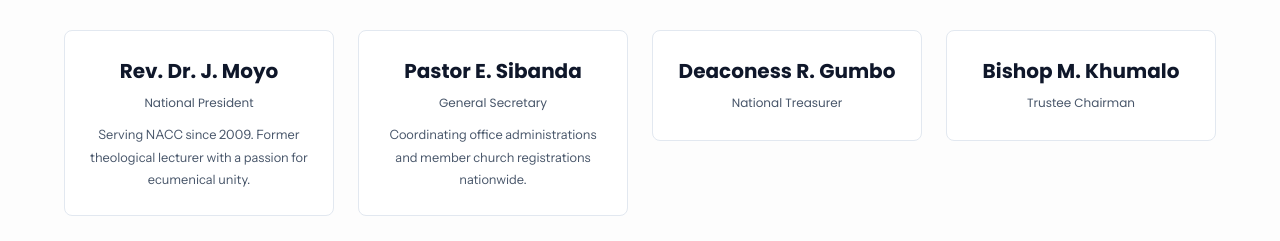
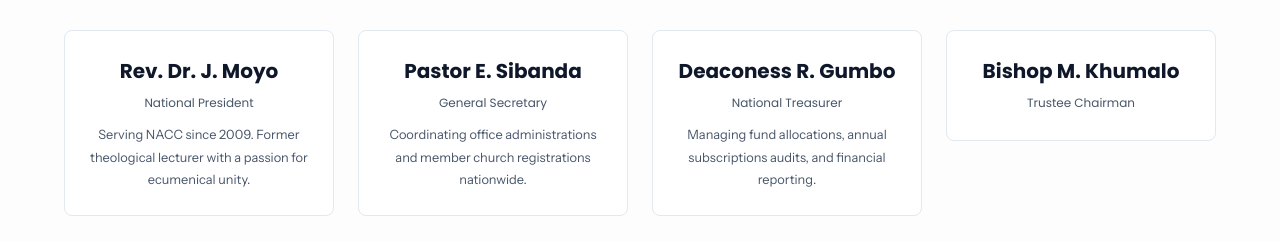
Before and after one commit to tonderaikawere/nacczw, a React (Vite) app: page /about in a window 1280 px wide. Shown: the part 1392-1633 px from the top of the page. Built offline with nearby package versions, Linux system fonts and the light colour scheme; a web font is replaced by a local one.

Commit message:
content: add biography details for National Treasurer Deaconess R. Gumbo

```diff
--- a/src/pages/About/About.tsx
+++ b/src/pages/About/About.tsx
@@ -67,6 +67,7 @@ const About: React.FC = () => {
               <Card sx={{ border: '1px solid #E2E8F0', boxShadow: 'none', textAlign: 'center', p: 3 }}>
                 <Typography variant="h6" sx={{ fontWeight: 700 }}>Deaconess R. Gumbo</Typography>
                 <Typography variant="caption" color="text.secondary">National Treasurer</Typography>
+                <Typography variant="body2" sx={{ mt: 1, fontSize: '0.8rem', color: 'text.secondary' }}>Managing fund allocations, annual subscriptions audits, and financial reporting.</Typography>
               </Card>
             </Grid>
             <Grid item xs={12} sm={6} md={3}>
```
